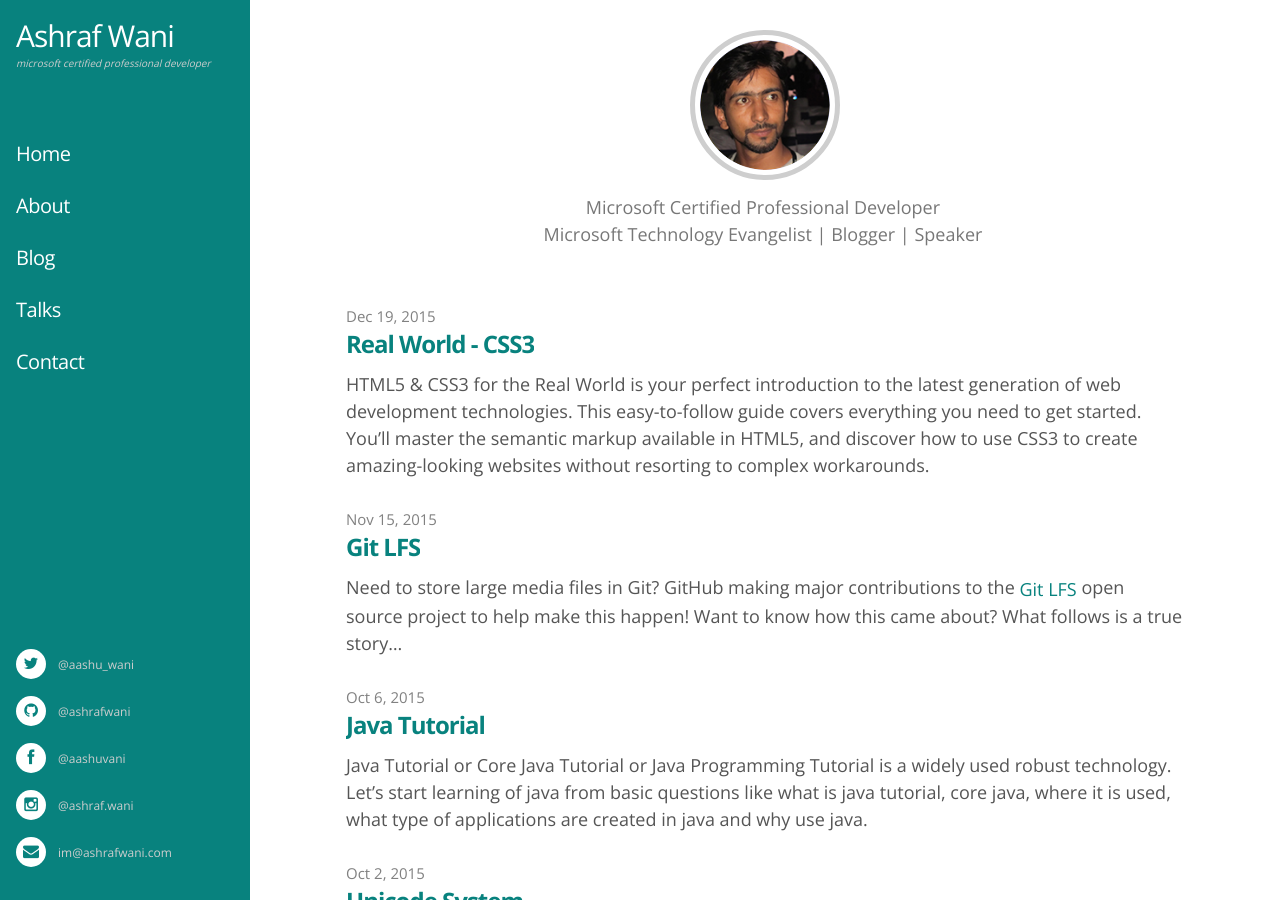
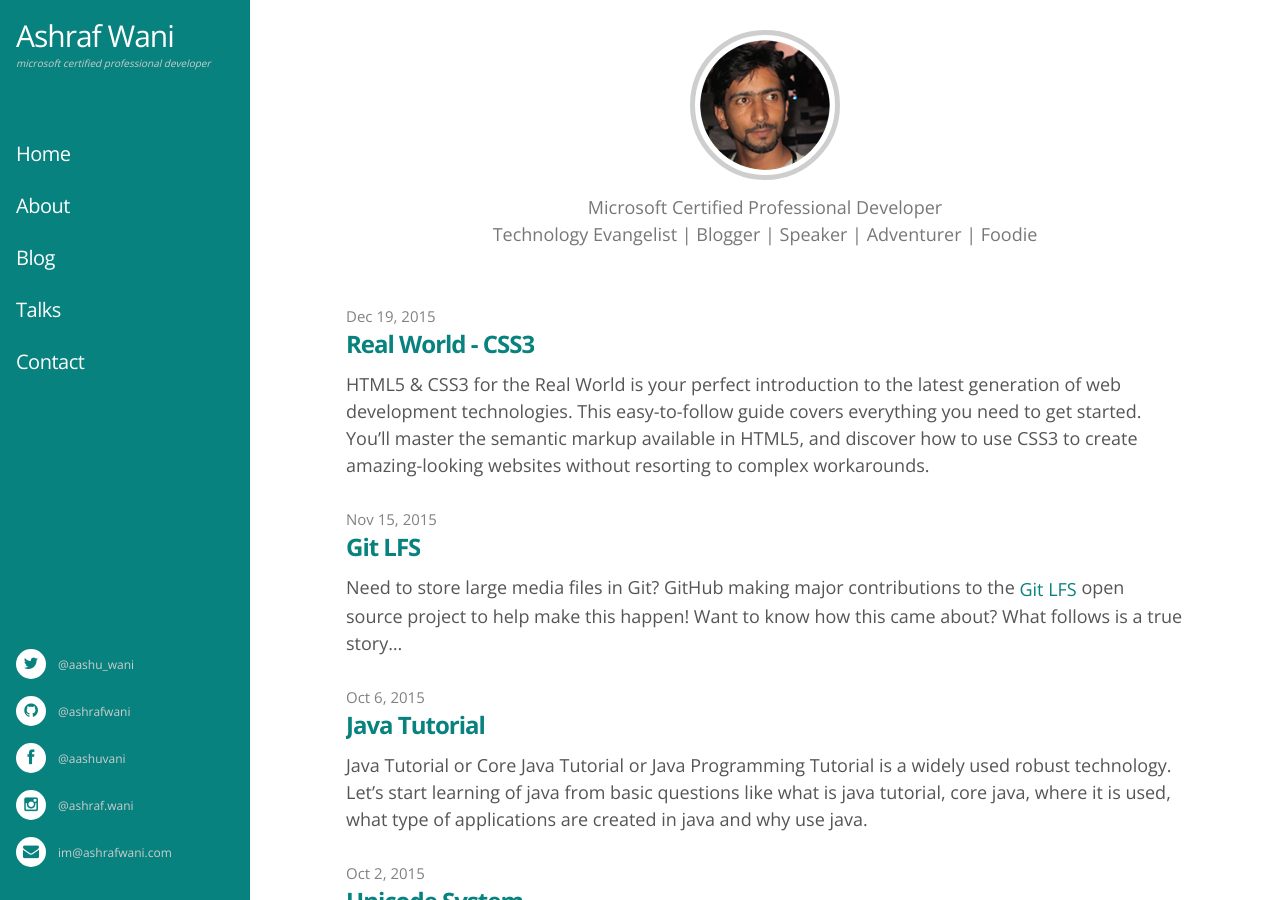
Before and after one commit to ashrafwani/ashrafwani.github.io, a Jekyll site: the page built from index.html, in a window 1280 px wide and 900 px high. Built offline with Jekyll 4.4.1, drawn with Linux system fonts in a browser that asks for light colours; nearby versions of some CDN libraries; some web fonts are replaced; comment, search, counter and statistics services are not loaded.

Commit message:
Update index.html

```diff
--- a/index.html
+++ b/index.html
@@ -4,11 +4,11 @@
 
 <div class="home">
   <div id="background">
-    <a href="/"><img class="ashraf-background" src="images/ashraf.png" alt="ashrafwani" /></a>
+    <a href="/"><img class="ashraf-background" src="images/ashraf.png" alt="ashrafwani"/></a>
     <div class="teaser">
       <p>
         Microsoft Certified Professional Developer<br>
-        Microsoft Technology Evangelist | Blogger | Speaker</p>
+        Technology Evangelist | Blogger | Speaker | Adventurer | Foodie
       </p>
     </div>
   </div>
```
